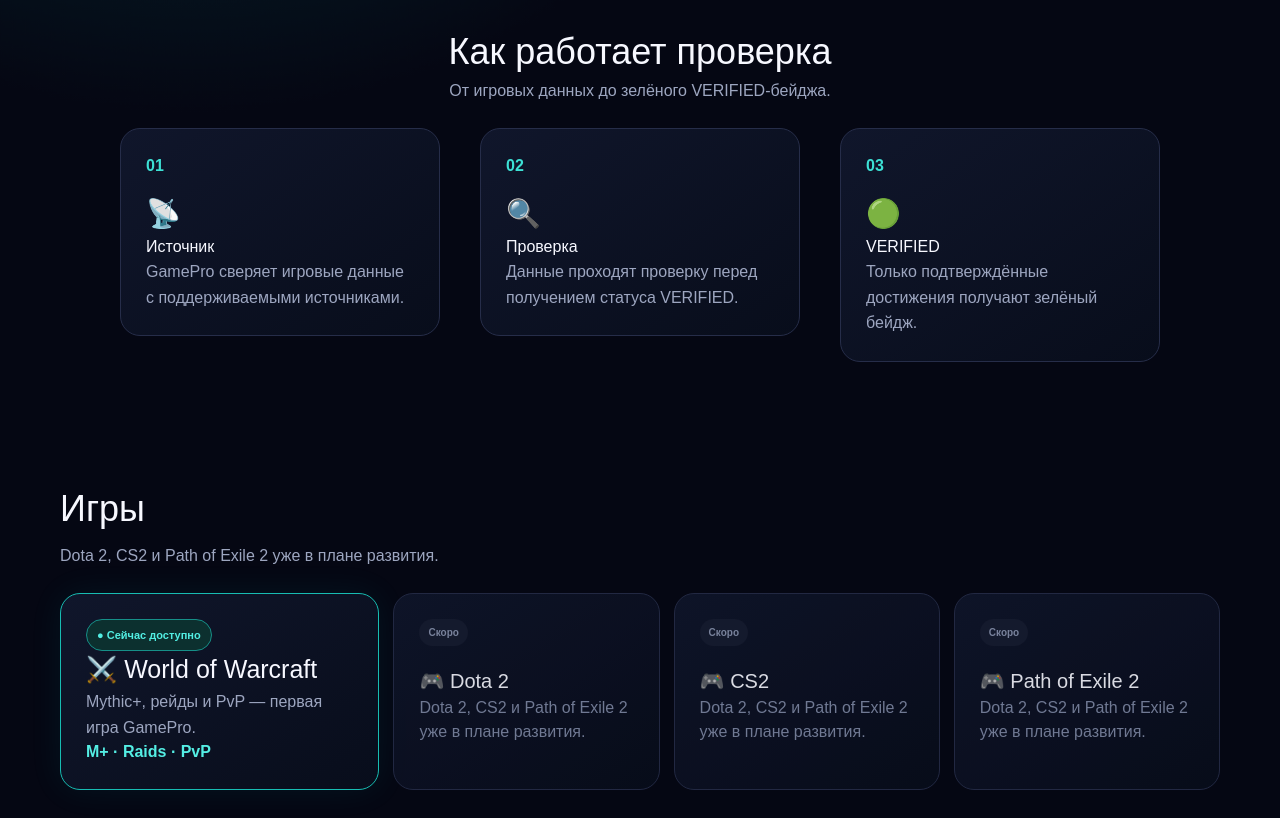
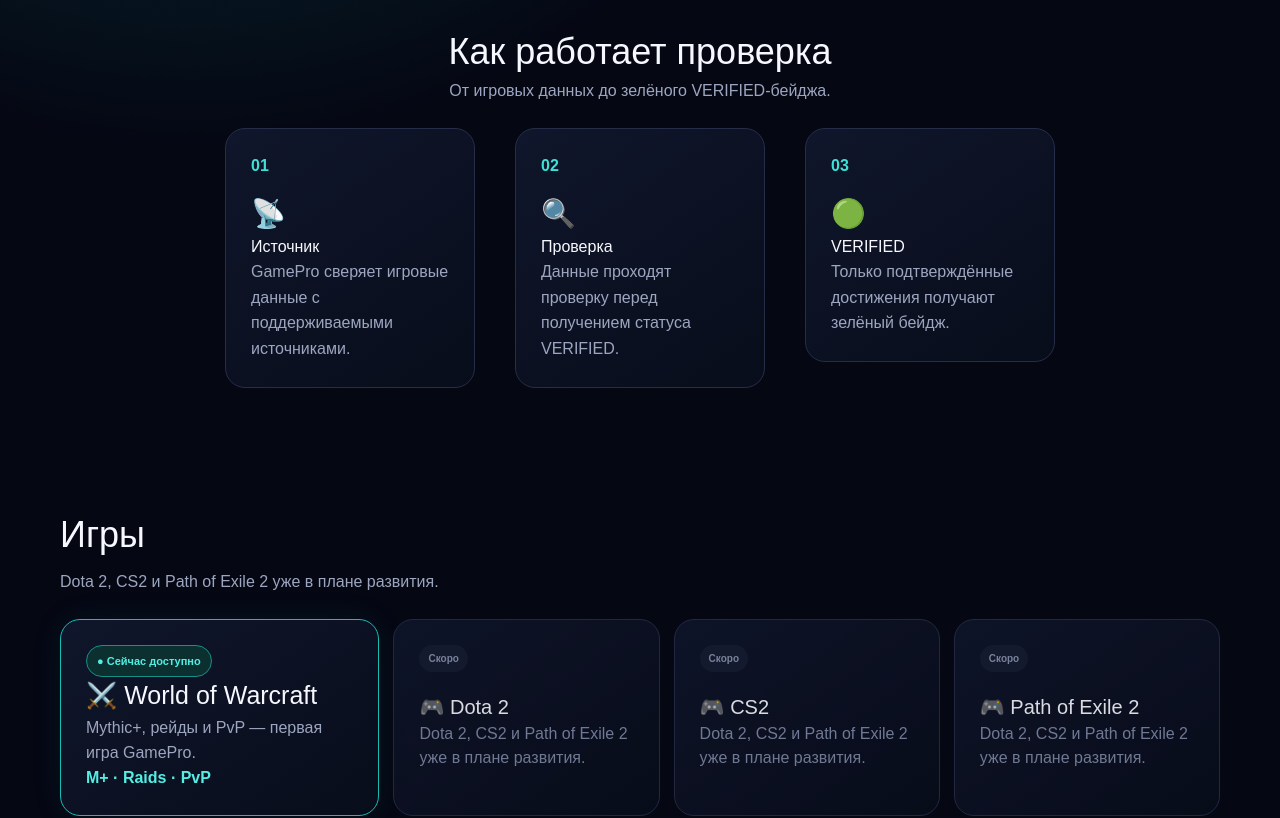
Before and after one commit to vesttrading/gamepro-market, a Next.js app: page / in a window 1280 px wide. Shown: the part 1920-2738 px from the top of the page. Built offline with nearby package versions, Linux system fonts and the light colour scheme; no server answers.

Commit message:
Reduce max-width of flex elements in globals.css

```diff
--- a/app/globals.css
+++ b/app/globals.css
@@ -271,5 +271,5 @@ main section:has(h2) + div > div,
 main h2 + p + div > div {
     flex: 1 !important;
     min-width: 250px !important;
-    max-width: 320px !important;
+    max-width: 200px !important;
 }
```
